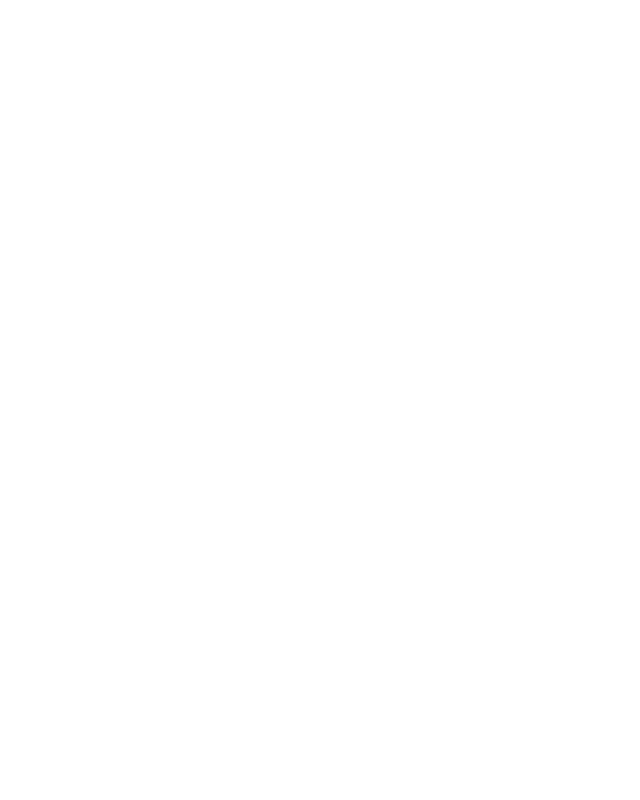
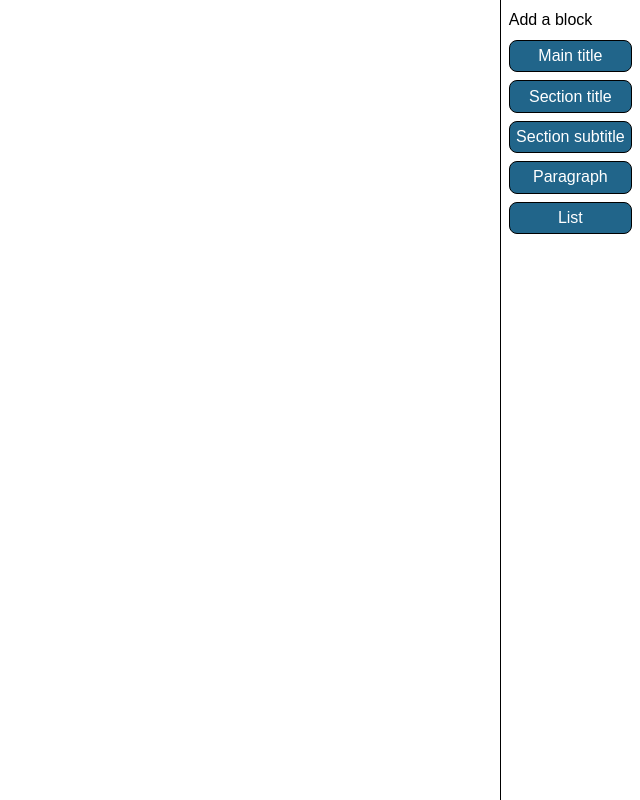
Before and after one commit to PROMCz11/california-shutters-preview, a SvelteKit app: page /dashboard/blogs/upload in a window 1280 px wide. Shown: the whole page, without its empty margins (640-1280 px from the left). Built offline with nearby package versions, Linux system fonts and the light colour scheme.

Commit message:
starting work on the upload panel

```diff
--- /dev/null
+++ b/src/routes/(admin)/dashboard/blogs/upload/+layout.svelte
@@ -0,0 +1,5 @@
+<script>
+    import "./admin.css";
+</script>
+
+<slot></slot>
--- a/src/routes/(admin)/dashboard/blogs/upload/+page.svelte
+++ b/src/routes/(admin)/dashboard/blogs/upload/+page.svelte
@@ -0,0 +1,59 @@
+<script>
+
+</script>
+
+<main>
+    <div class="article"></div>
+    <div class="controls">
+        <p>Add a block</p>
+        <div class="types">
+            <button>Main title</button>
+            <button>Section title</button>
+            <button>Section subtitle</button>
+            <button>Paragraph</button>
+            <button>List</button>
+        </div>
+    </div>
+</main>
+
+<style>
+    main {
+        min-height: 100vh;
+        min-height: 100svh;
+        display: flex;
+    }
+
+    button {
+        padding: .2rem .4rem;
+        border: 1px solid black;
+        border-radius: .5rem;
+        color: white;
+        background-color: #21658A;
+        cursor: pointer;
+    }
+
+    .types {
+        display: flex;
+        flex-direction: column;
+        gap: .5rem;
+    }
+
+    /* main > * {
+        border: 1px solid red;
+    } */
+
+    main .article {
+        flex: 1;
+    }
+
+    .controls {
+        padding: .5rem;
+        position: sticky;
+        top: 0;
+        height: 100vh;
+        border-left: 1px solid;
+        display: flex;
+        flex-direction: column;
+        gap: .5rem;
+    }
+</style>
--- /dev/null
+++ b/src/routes/(admin)/dashboard/blogs/upload/admin.css
@@ -0,0 +1,99 @@
+/* ------------------- */
+/* Reset               */
+/* ------------------- */
+
+/* Box sizing */
+*,
+*::before,
+*::after {
+    box-sizing: border-box;
+}
+
+/* Reset margins */
+body,
+h1,
+h2,
+h3,
+h4,
+h5,
+p,
+figure,
+picture {
+    margin: 0;
+}
+
+/* set up the body */
+body {
+    line-height: 1.5;
+    min-height: 100vh;
+}
+
+/* make images easier to work with */
+img,
+picture {
+    max-width: 100%;
+    display: block;
+}
+
+/* make form elements easier to work with */
+input,
+button,
+textarea,
+select {
+    font: inherit;
+}
+
+/* remove animations for people who've turned them off */
+@media (prefers-reduced-motion: reduce) {
+  *,
+  *::before,
+  *::after {
+    animation-duration: 0.01ms !important;
+    animation-iteration-count: 1 !important;
+    transition-duration: 0.01ms !important;
+    scroll-behavior: auto !important;
+  }
+}
+
+/* ------------------- */
+/* Typography          */
+/* ------------------- */
+
+:root {
+    /* Base font sizes for mobile */
+    --fs-xs: 0.875rem; /* small warnings/notes */
+    --fs-300: 1rem;    /* smaller text */
+    --fs-400: 1.125rem; /* normal paragraphs */
+    --fs-500: 1.25rem;  /* paragraph titles */
+    --fs-xl: 2rem;      /* large headlines */
+}
+
+  /* Tablet */
+  @media (min-width: 768px) {
+    :root {
+        --fs-xs: 1rem;
+        --fs-300: 1.125rem;
+        --fs-400: 1.25rem;
+        --fs-500: 1.5rem;
+        --fs-xl: 2.5rem;
+    }
+}
+
+  /* Desktop */
+  @media (min-width: 1024px) {
+    :root {
+        --fs-xs: 1.125rem;
+        --fs-300: 1.25rem;
+        --fs-400: 1.5rem;
+        --fs-500: 1.75rem;
+        --fs-xl: 3rem;
+    }
+}
+
+/* ------------------- */
+/* Styles              */
+/* ------------------- */
+
+body {
+    font-family: sans-serif;
+}
```
